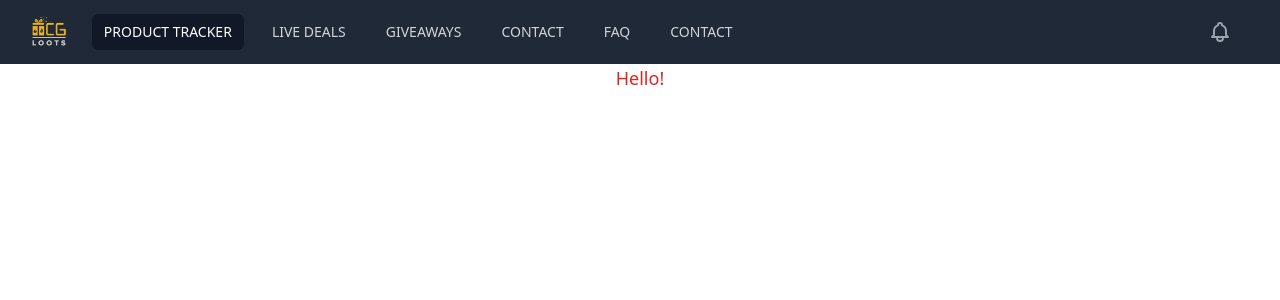
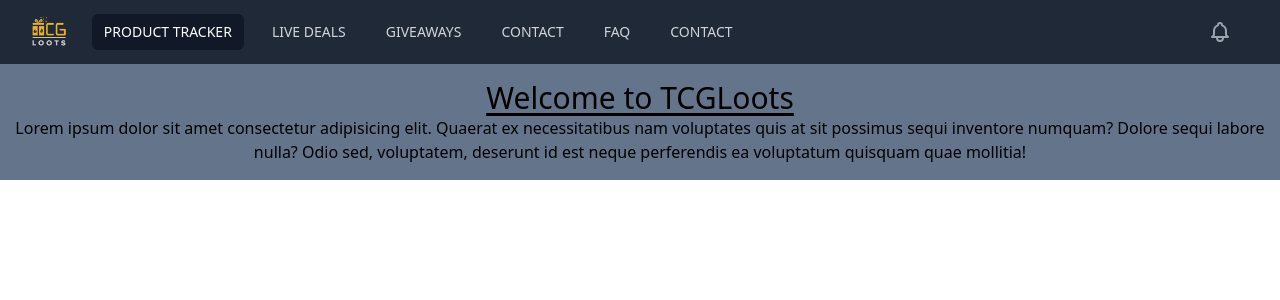
Before and after one commit to theishanbh/tcgloots, a Next.js app: page / in a window 1280 px wide. Shown: the top 300 px of the page. Built offline with nearby package versions, Linux system fonts and the light colour scheme.

Commit message:
welcome to tcgloots started

```diff
--- /dev/null
+++ b/components/WelcomeTCGLoots/WelcomeTCGLoots.tsx
@@ -0,0 +1,18 @@
+const WelcomeTCGLoots = () => {
+  return (
+    <div className=" bg-slate-500">
+        <div className="max-w-7xl mx-auto ">
+            <div className="py-4">
+                <h1 className=" text-3xl underline-offset-4 hover:text-regal-blue underline">
+                    Welcome to TCGLoots
+                </h1>
+                <p>
+                    Lorem ipsum dolor sit amet consectetur adipisicing elit. Quaerat ex necessitatibus nam voluptates quis at sit possimus sequi inventore numquam? Dolore sequi labore nulla? Odio sed, voluptatem, deserunt id est neque perferendis ea voluptatum quisquam quae mollitia!
+                </p>
+            </div>
+        </div>
+    </div>
+  )
+}
+
+export default WelcomeTCGLoots
--- a/pages/index.tsx
+++ b/pages/index.tsx
@@ -1,13 +1,14 @@
 import type { NextPage } from 'next'
 import Navbar from '../components/Navbar/Navbar'
 import ProductTracker from '../components/ProductTracker/ProductTracker'
+import WelcomeTCGLoots from '../components/WelcomeTCGLoots/WelcomeTCGLoots'
 
 const Home: NextPage = () => {
   return (
     <div>
       <div className=' text-center'>
         <Navbar></Navbar>
-        <ProductTracker></ProductTracker>
+        <WelcomeTCGLoots></WelcomeTCGLoots>
       </div>
     </div>
   )
--- a/tailwind.config.js
+++ b/tailwind.config.js
@@ -4,7 +4,11 @@
     "./components/**/*.{js,ts,jsx,tsx}",
   ],
   theme: {
-    extend: {},
+    extend: {
+      colors: {
+        'regal-blue': '#243c5a',
+      },
+    },
   },
   plugins: [],
 }
```
